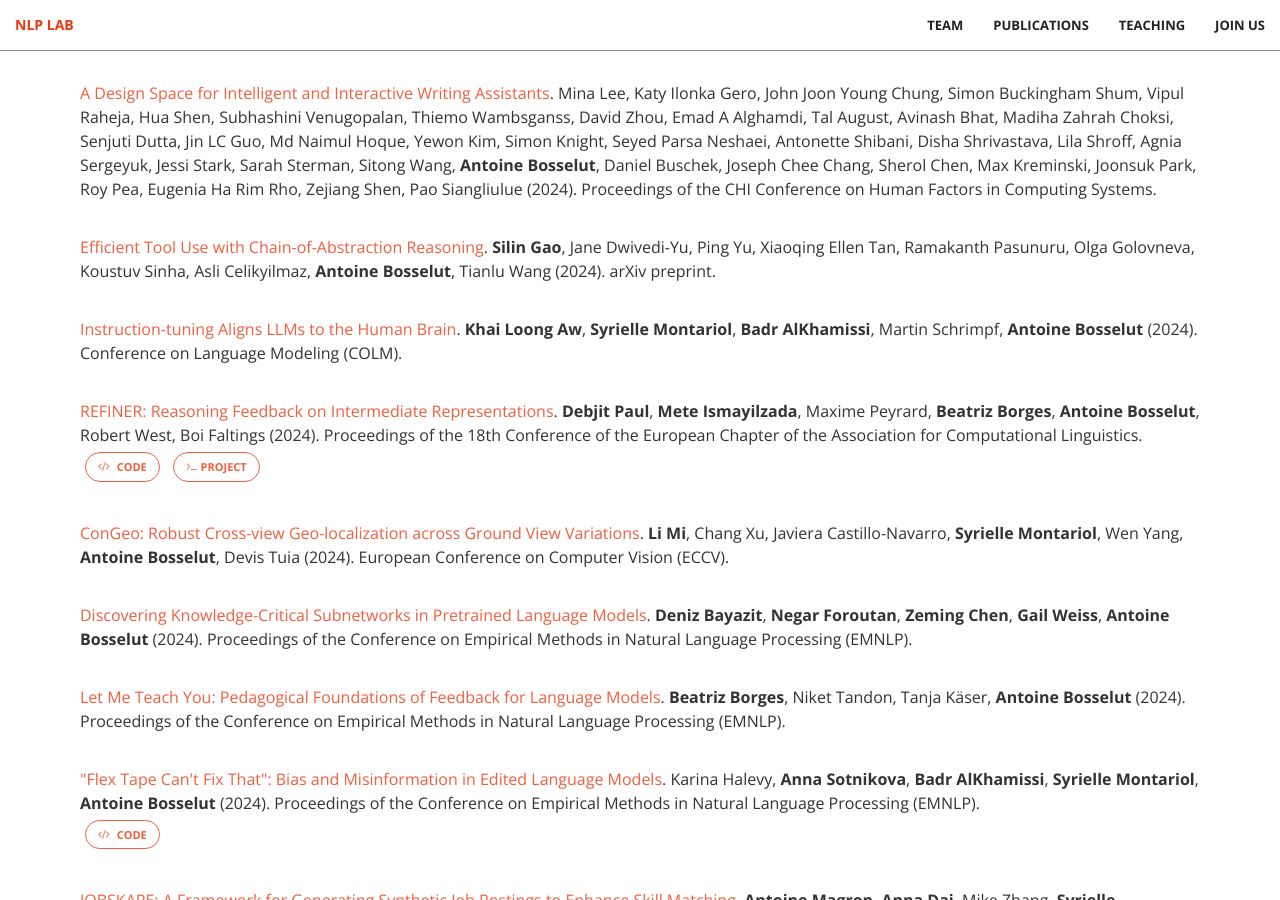
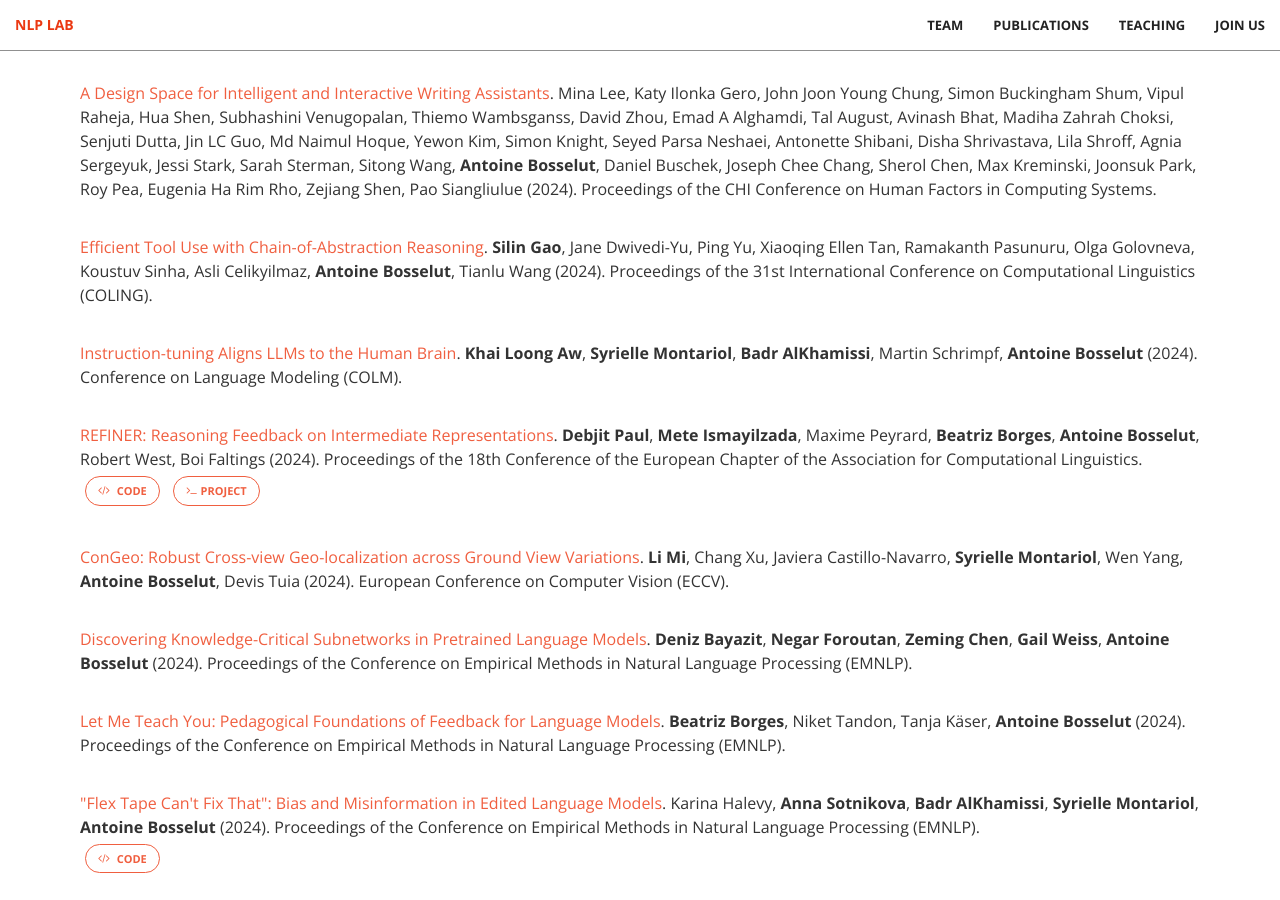
Before and after one commit to epfl-nlp/epfl-nlp.github.io, a Jekyll site: the page built from publications.html, in a window 1280 px wide and 900 px high, scrolled down 1205 px. Built offline with Jekyll 4.4.1, drawn with Linux system fonts in a browser that asks for light colours.

Commit message:
Update and rename gao-2024-arxiv-coa.yml to gao-2024-coling.yml

```diff
--- a/_data/publications/gao-2024-arxiv-coa.yml
+++ b/_data/publications/gao-2024-coling.yml
@@ -24,5 +24,5 @@
       name: Tianlu Wang
 
   year: 2024
-  journal: arXiv preprint
+  journal: Proceedings of the 31st International Conference on Computational Linguistics (COLING)
   link: https://arxiv.org/abs/2401.17464
```
